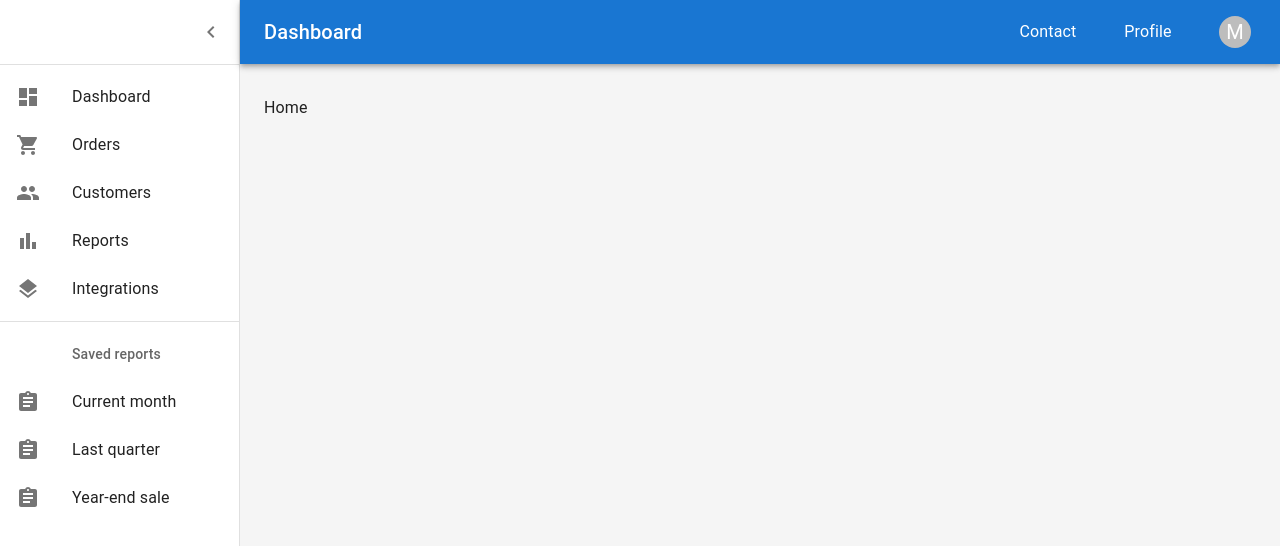
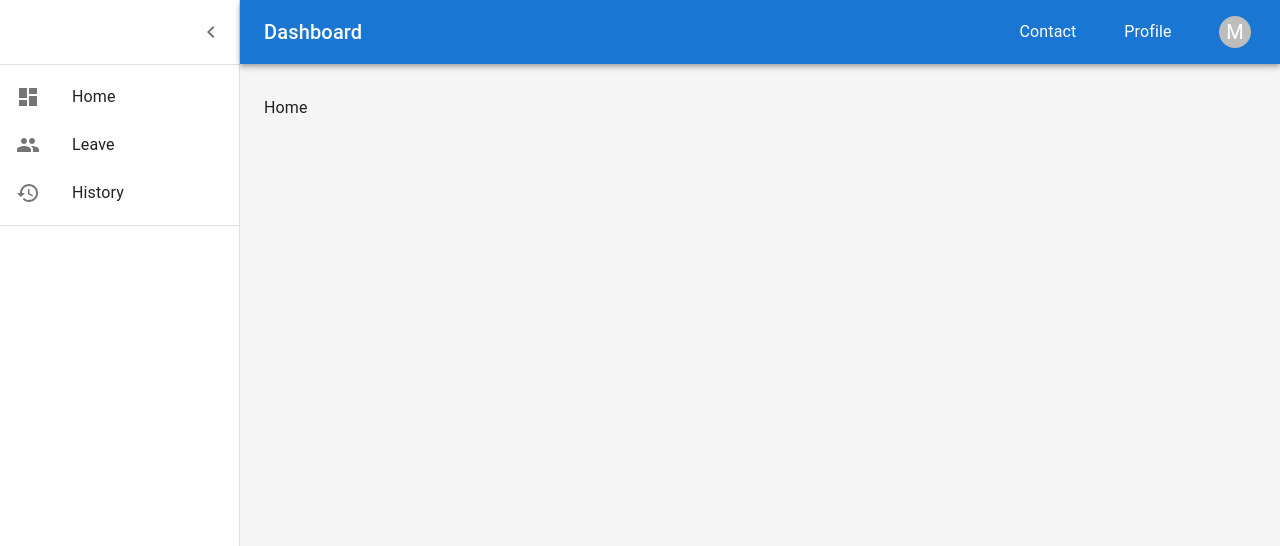
Before and after one commit to panutat-p/ake-redux-toolkit-course, a React (Vite) app: page /dashboard in a window 1280 px wide. Shown: the top 546 px of the page. Built offline with nearby package versions, Linux system fonts and the light colour scheme; what yup-password would draw is missing.

Commit message:
feat: side nav icons

```diff
--- a/src/configs/firebase.ts
+++ b/src/configs/firebase.ts
@@ -1,7 +1,7 @@
 import { initializeApp } from 'firebase/app';
 
 const firebaseConfig = {
-  apiKey: '',
+  apiKey: 'AIzaSyAY6QGqvBnxbnbFtZqv-rutTaGQfV2R8jg',
   authDomain: 'ake-redux-toolkit-course.firebaseapp.com',
   projectId: 'ake-redux-toolkit-course',
   storageBucket: 'ake-redux-toolkit-course.appspot.com',
--- a/src/pages/dashboard-layout.tsx
+++ b/src/pages/dashboard-layout.tsx
@@ -14,7 +14,7 @@ import Container from '@mui/material/Container';
 import MenuIcon from '@mui/icons-material/Menu';
 import ChevronLeftIcon from '@mui/icons-material/ChevronLeft';
 
-import { mainListItems, secondaryListItems } from './dashboard/menu-item';
+import MainListItems from './dashboard/menu-item';
 import AccountMenu from './dashboard/account-menu';
 
 const drawerWidth: number = 240;
@@ -116,9 +116,8 @@ function DashboardContent() {
           </Toolbar>
           <Divider />
           <List component="nav">
-            {mainListItems}
+            <MainListItems />
             <Divider sx={{ my: 1 }} />
-            {secondaryListItems}
           </List>
         </Drawer>
         <Box
--- a/src/pages/dashboard/menu-item.tsx
+++ b/src/pages/dashboard/menu-item.tsx
@@ -2,71 +2,29 @@ import { Fragment } from 'react';
 import ListItemButton from '@mui/material/ListItemButton';
 import ListItemIcon from '@mui/material/ListItemIcon';
 import ListItemText from '@mui/material/ListItemText';
-import ListSubheader from '@mui/material/ListSubheader';
 import DashboardIcon from '@mui/icons-material/Dashboard';
-import ShoppingCartIcon from '@mui/icons-material/ShoppingCart';
-import PeopleIcon from '@mui/icons-material/People';
-import BarChartIcon from '@mui/icons-material/BarChart';
-import LayersIcon from '@mui/icons-material/Layers';
-import AssignmentIcon from '@mui/icons-material/Assignment';
+import { History, People } from '@mui/icons-material';
 
-export const mainListItems = (
-  <Fragment>
-    <ListItemButton>
-      <ListItemIcon>
-        <DashboardIcon />
-      </ListItemIcon>
-      <ListItemText primary="Dashboard" />
-    </ListItemButton>
-    <ListItemButton>
-      <ListItemIcon>
-        <ShoppingCartIcon />
-      </ListItemIcon>
-      <ListItemText primary="Orders" />
-    </ListItemButton>
-    <ListItemButton>
-      <ListItemIcon>
-        <PeopleIcon />
-      </ListItemIcon>
-      <ListItemText primary="Customers" />
-    </ListItemButton>
-    <ListItemButton>
-      <ListItemIcon>
-        <BarChartIcon />
-      </ListItemIcon>
-      <ListItemText primary="Reports" />
-    </ListItemButton>
-    <ListItemButton>
-      <ListItemIcon>
-        <LayersIcon />
-      </ListItemIcon>
-      <ListItemText primary="Integrations" />
-    </ListItemButton>
-  </Fragment>
-);
+type MenuItemProps = {
+  label: string;
+  icon: any;
+  href: string;
+};
+export default function MainListItems() {
+  const menuItem: Array<MenuItemProps> = [
+    { label: 'Home', icon: <DashboardIcon />, href: '/dashboard' },
+    { label: 'Leave', icon: <People />, href: '/dashboard' },
+    { label: 'History', icon: <History />, href: '/dashboard' },
+  ];
 
-export const secondaryListItems = (
-  <Fragment>
-    <ListSubheader component="div" inset>
-      Saved reports
-    </ListSubheader>
-    <ListItemButton>
-      <ListItemIcon>
-        <AssignmentIcon />
-      </ListItemIcon>
-      <ListItemText primary="Current month" />
-    </ListItemButton>
-    <ListItemButton>
-      <ListItemIcon>
-        <AssignmentIcon />
-      </ListItemIcon>
-      <ListItemText primary="Last quarter" />
-    </ListItemButton>
-    <ListItemButton>
-      <ListItemIcon>
-        <AssignmentIcon />
-      </ListItemIcon>
-      <ListItemText primary="Year-end sale" />
-    </ListItemButton>
-  </Fragment>
-);
+  return (
+    <Fragment>
+      {menuItem.map((item) => (
+        <ListItemButton key={item.label}>
+          <ListItemIcon>{item.icon}</ListItemIcon>
+          <ListItemText primary={item.label} />
+        </ListItemButton>
+      ))}
+    </Fragment>
+  );
+}
```
